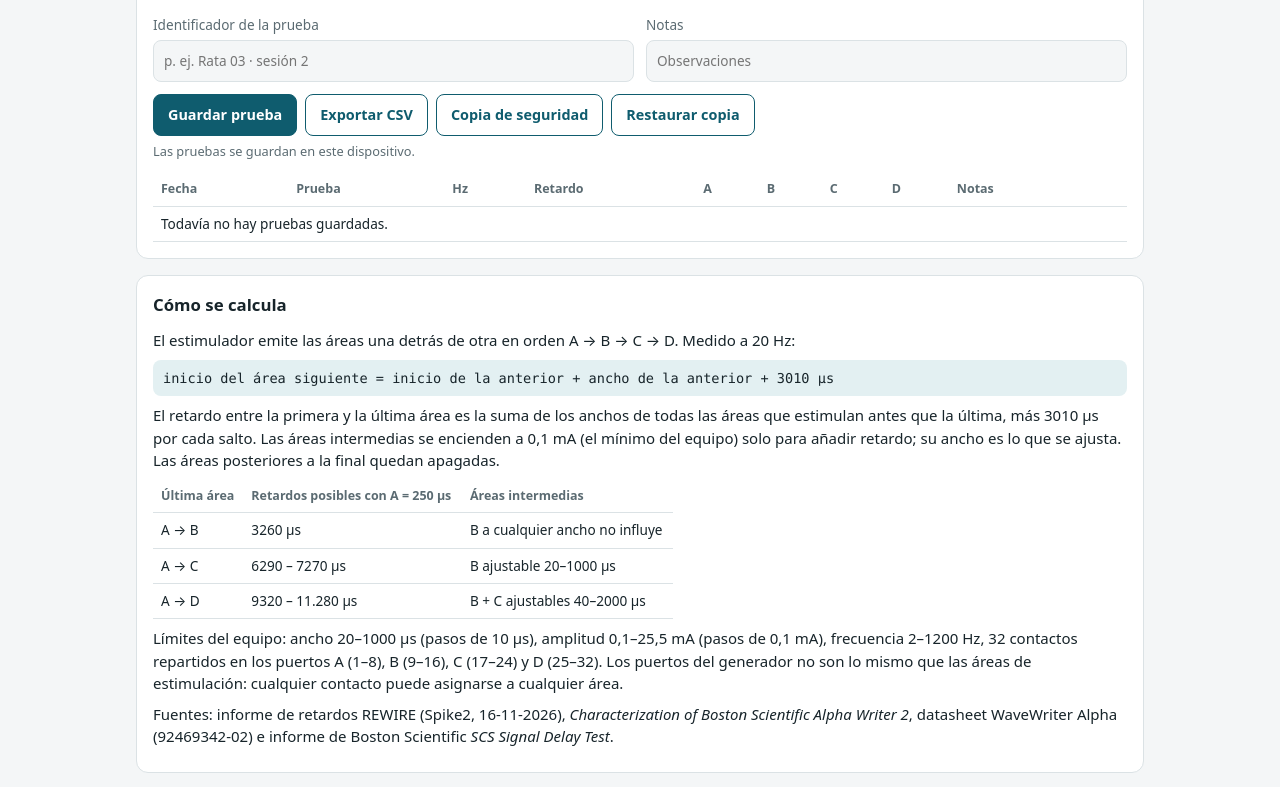
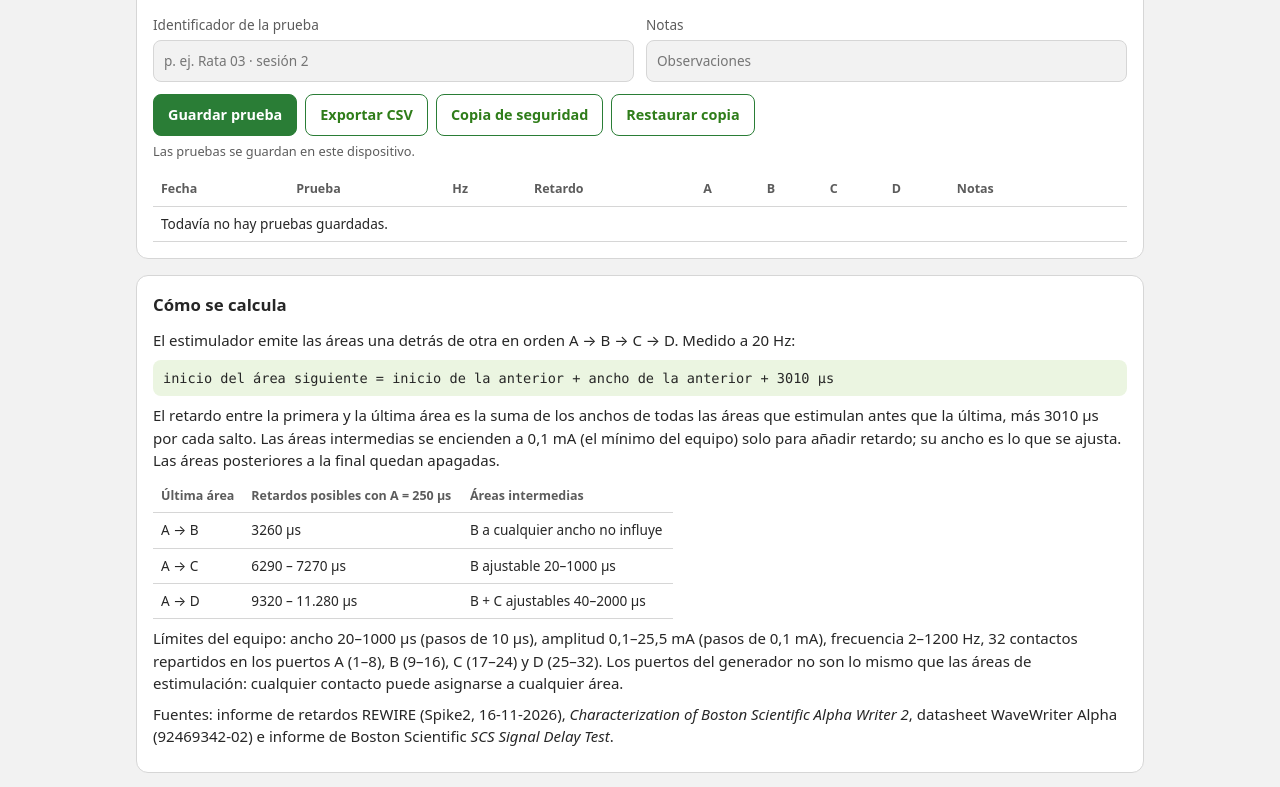
Before and after one commit to elb105/wavewriter-delay-app, a plain HTML site: page index.html in a window 1280 px wide. Shown: the part 1222-2009 px from the top of the page. Drawn offline with Linux system fonts and the light colour scheme.

Commit message:
Colores del laboratorio B105 (b105.upm.es) en la app y los iconos
Co-Authored-By: Claude Opus 5.5 <noreply@anthropic.com>

```diff
--- a/index.html
+++ b/index.html
@@ -5,7 +5,7 @@
 <meta name="viewport" content="width=device-width, initial-scale=1, viewport-fit=cover">
 <title>Retardos WaveWriter</title>
 <meta name="description" content="Calculadora de configuración de áreas del WaveWriter Alpha para conseguir un retardo entre estímulos. Proyecto REWIRE / CONECTOMA.">
-<meta name="theme-color" content="#0f5c6e">
+<meta name="theme-color" content="#262626">
 <link rel="manifest" href="manifest.webmanifest">
 <link rel="icon" href="icons/icon.svg" type="image/svg+xml">
 <link rel="apple-touch-icon" href="icons/icon-180.png">
--- a/styles.css
+++ b/styles.css
@@ -1,28 +1,31 @@
+/* Paleta del laboratorio B105 (b105.upm.es): fondo #262626, superficie #2f2f2f,
+   texto #e6e6e6, gris #a6a6a6, líneas #4a4a4a, verde #79ca27 / #72d572, botón #3fa34d,
+   verde oscuro #198754, rojo #be574b. El tema claro usa los mismos tonos oscurecidos. */
 :root {
-  --bg: #f4f6f7; --surface: #ffffff; --text: #17242a; --muted: #5b6b72; --line: #dbe2e5;
-  --accent: #0f5c6e; --accent-ink: #ffffff; --accent-soft: #e3f0f2;
-  --on: #1d7a4d; --on-soft: #e4f4eb; --off: #8a969b; --off-soft: #eef1f2;
-  --warn: #8a5a00; --warn-soft: #fdf3dc; --err: #a3261b; --err-soft: #fbe6e3;
-  --a: #0f5c6e; --b: #c07a12; --c: #7a4fb0; --d: #b8325a;
+  --bg: #f2f2f2; --surface: #ffffff; --text: #262626; --muted: #5c5c5c; --line: #d6d6d6;
+  --accent: #2f7d1a; --accent-ink: #ffffff; --accent-soft: #ebf5e1; --btn: #2a7d36;
+  --on: #198754; --on-soft: #e3f3ea; --off: #808080; --off-soft: #efefef;
+  --warn: #8a5a00; --warn-soft: #fdf3dc; --err: #a8473c; --err-soft: #f8e7e4;
+  --a: #367d1b; --b: #9c620a; --c: #2f6fa8; --d: #be574b;
   --radius: 12px;
   color-scheme: light;
 }
 @media (prefers-color-scheme: dark) {
   :root:not([data-theme="light"]) {
-    --bg: #0f1518; --surface: #172025; --text: #e6edf0; --muted: #9aabb2; --line: #2a373d;
-    --accent: #4fb3c8; --accent-ink: #062027; --accent-soft: #1c3138;
-    --on: #5cc78f; --on-soft: #17301f; --off: #7d8a90; --off-soft: #1d262a;
-    --warn: #f0c060; --warn-soft: #33290f; --err: #ff8a7d; --err-soft: #3a1a17;
-    --a: #4fb3c8; --b: #e7a542; --c: #b48ae6; --d: #ec6f95;
+    --bg: #262626; --surface: #2f2f2f; --text: #e6e6e6; --muted: #a6a6a6; --line: #4a4a4a;
+    --accent: #79ca27; --accent-ink: #111111; --accent-soft: #33402a; --btn: #79ca27;
+    --on: #72d572; --on-soft: #2c3f2c; --off: #808080; --off-soft: #2a2a2a;
+    --warn: #f0c060; --warn-soft: #3d3420; --err: #e0857a; --err-soft: #43302d;
+    --a: #79ca27; --b: #e8a838; --c: #6cb2ec; --d: #e07a6e;
     color-scheme: dark;
   }
 }
 :root[data-theme="dark"] {
-  --bg: #0f1518; --surface: #172025; --text: #e6edf0; --muted: #9aabb2; --line: #2a373d;
-  --accent: #4fb3c8; --accent-ink: #062027; --accent-soft: #1c3138;
-  --on: #5cc78f; --on-soft: #17301f; --off: #7d8a90; --off-soft: #1d262a;
-  --warn: #f0c060; --warn-soft: #33290f; --err: #ff8a7d; --err-soft: #3a1a17;
-  --a: #4fb3c8; --b: #e7a542; --c: #b48ae6; --d: #ec6f95;
+  --bg: #262626; --surface: #2f2f2f; --text: #e6e6e6; --muted: #a6a6a6; --line: #4a4a4a;
+  --accent: #79ca27; --accent-ink: #111111; --accent-soft: #33402a; --btn: #79ca27;
+  --on: #72d572; --on-soft: #2c3f2c; --off: #808080; --off-soft: #2a2a2a;
+  --warn: #f0c060; --warn-soft: #3d3420; --err: #e0857a; --err-soft: #43302d;
+  --a: #79ca27; --b: #e8a838; --c: #6cb2ec; --d: #e07a6e;
   color-scheme: dark;
 }
 * { box-sizing: border-box; }
@@ -95,7 +98,7 @@ input:invalid { border-color: var(--err); }
 .actions { display: flex; flex-wrap: wrap; gap: 8px; margin-top: 12px; }
 .btn {
   font: inherit; font-weight: 600; font-size: 0.9rem; border-radius: 8px; padding: 9px 14px; min-height: 42px; cursor: pointer;
-  background: var(--accent); color: var(--accent-ink); border: 1px solid var(--accent);
+  background: var(--btn); color: var(--accent-ink); border: 1px solid var(--btn);
 }
 .btn.ghost { background: transparent; color: var(--accent); }
 .btn.small { min-height: 32px; padding: 4px 10px; font-size: 0.8rem; }
--- a/sw.js
+++ b/sw.js
@@ -1,5 +1,5 @@
 // Service worker: deja la app disponible sin conexión.
-var CACHE = 'ww-delay-v2';
+var CACHE = 'ww-delay-v3';
 var FILES = ['./', 'index.html', 'styles.css', 'calc.js', 'app.js', 'manifest.webmanifest',
   'icons/icon.svg', 'icons/logo-b105.png', 'icons/icon-180.png', 'icons/icon-192.png', 'icons/icon-512.png', 'icons/icon-maskable-512.png'];
 
```
Also changed, not shown: icons/icon-180.png, icons/icon-192.png, icons/icon-512.png, icons/icon-maskable-512.png, icons/icon.svg, manifest.webmanifest.
